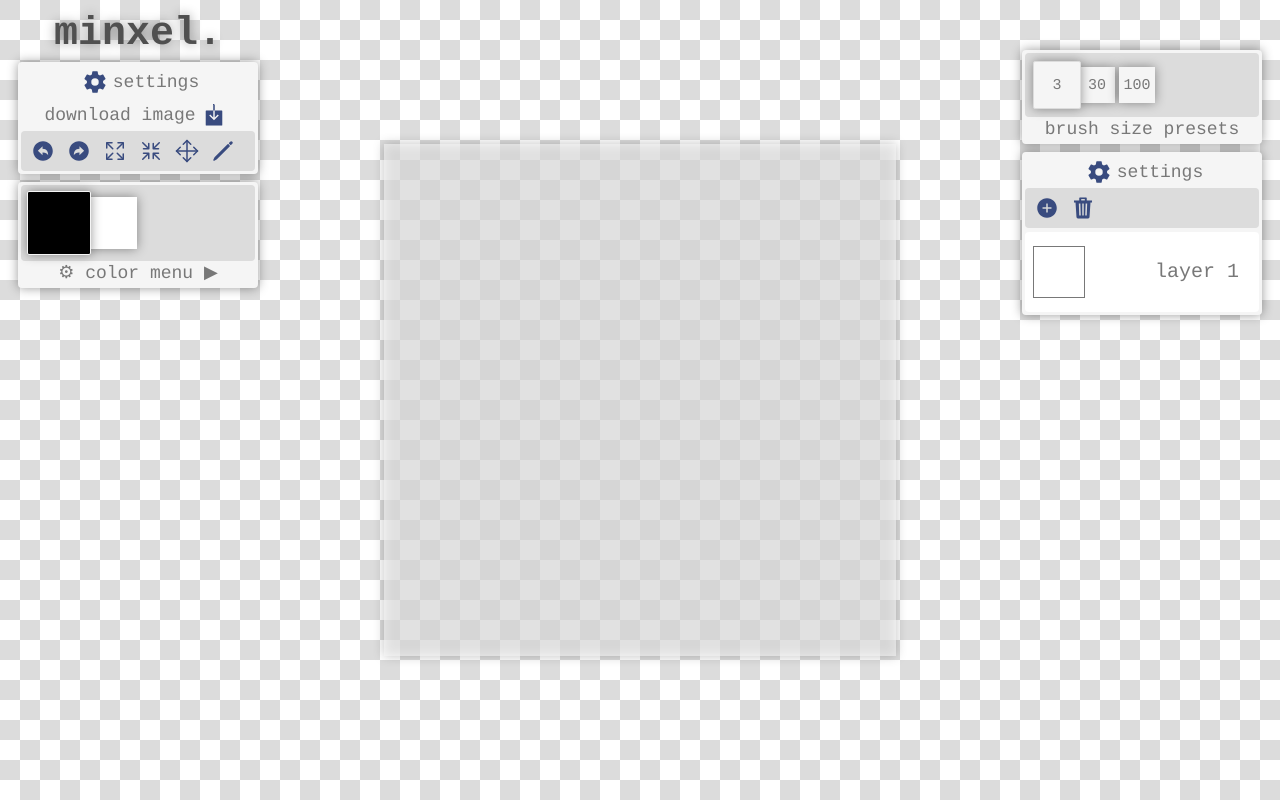
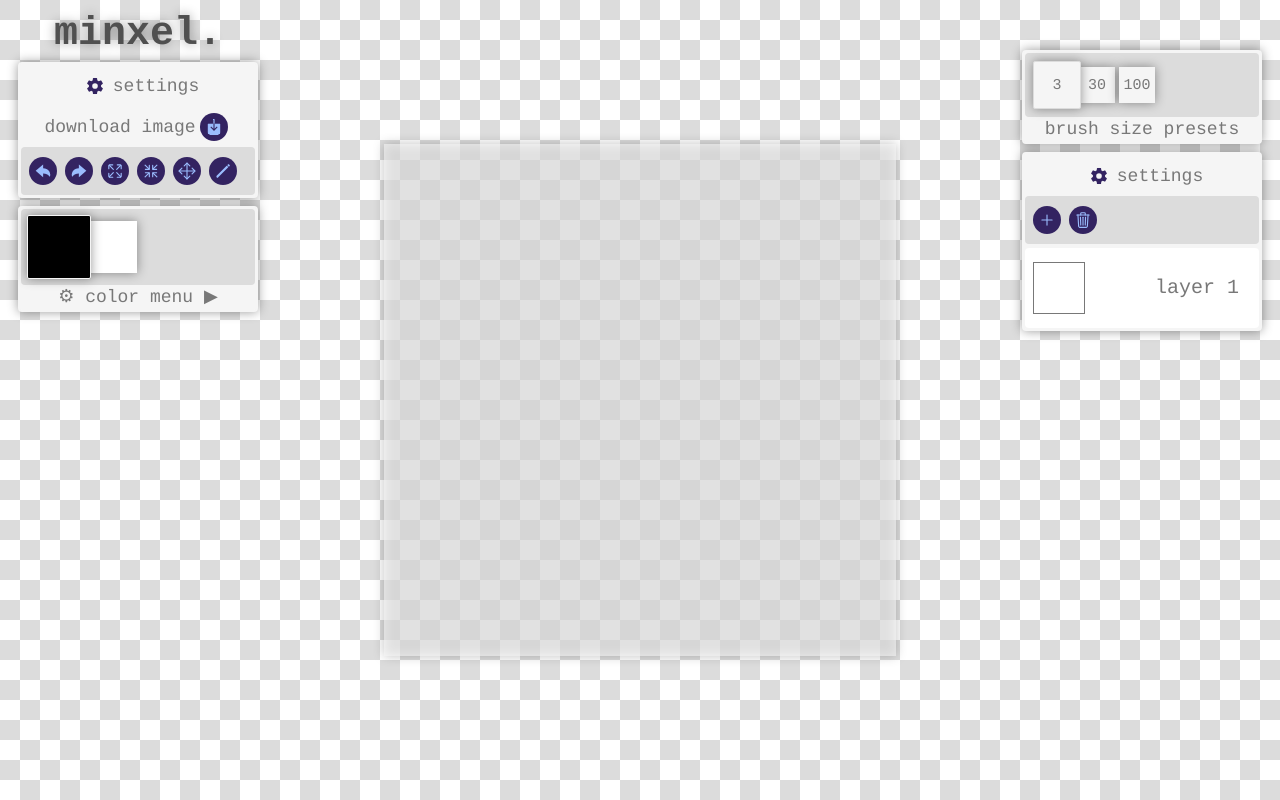
Before and after one commit to cyan-oj/minxel, a React (Vite) app: page / in a window 1280 px wide. Built offline with nearby package versions, Linux system fonts and the light colour scheme.

Commit message:
css tweaks

```diff
--- a/src/Workspace/Layers.jsx
+++ b/src/Workspace/Layers.jsx
@@ -1,8 +1,8 @@
 import { useRef, useState } from "react"
 import LayerPreview from "./LayerPreview"
 import "./Layers.css"
-import { ReactComponent as AddIcon } from "../assets/icons/sharp-icons/add-circle-sharp.svg"
-import { ReactComponent as TrashIcon } from "../assets/icons/sharp-icons/trash-sharp.svg"
+import { ReactComponent as AddIcon } from "../assets/icons/outline-icons/add-outline.svg"
+import { ReactComponent as TrashIcon } from "../assets/icons/outline-icons/trash-outline.svg"
 import { ReactComponent as SettingsIcon } from '../assets/icons/sharp-icons/settings-sharp.svg'
 import ToolButton from "./ToolButton"
 
@@ -33,7 +33,7 @@ function Layers({ layers, stroke, activeLayer, dispatch }) {
     <div className="toolbox" id="layer-controls">
       <div className="toolbar" >
         <button onClick={ e => setShowTools( !showTools ) }>
-          <SettingsIcon  className="icon"/> settings
+          <SettingsIcon  className="unpin"/> settings
         </button>
       </div>
       <div className="tool-toggles">
--- a/src/Workspace/ToolButton.jsx
+++ b/src/Workspace/ToolButton.jsx
@@ -14,7 +14,7 @@ function ToolButton({ buttonText, Icon, showTools, state = false, action, dispat
       { showTools &&
       <>
         <div onClick={() => setPinned( !pinned )} className="tool-name">
-          { pinned ? <PinnedIcon className="icon" /> : <UnPinnedIcon className="icon" /> }
+          { pinned ? <PinnedIcon className="pin" /> : <UnPinnedIcon className="unpin" /> }
         </div>
         <div className="tool-details">
           <div className="tool-name">
--- a/src/Workspace/Workspace.jsx
+++ b/src/Workspace/Workspace.jsx
@@ -6,8 +6,8 @@ import Brushes from './Brushes.jsx'
 import Layers from './Layers.jsx'
 import ToolButton from './ToolButton.jsx'
 import './Workspace.css'
-import { ReactComponent as UndoIcon } from '../assets/icons/sharp-icons/arrow-undo-circle-sharp.svg'
-import { ReactComponent as RedoIcon } from '../assets/icons/sharp-icons/arrow-redo-circle-sharp.svg'
+import { ReactComponent as UndoIcon } from '../assets/icons/sharp-icons/arrow-undo-sharp.svg'
+import { ReactComponent as RedoIcon } from '../assets/icons/sharp-icons/arrow-redo-sharp.svg'
 import { ReactComponent as DownloadIcon } from '../assets/icons/sharp-icons/download-sharp.svg'
 
 import { ReactComponent as ZoomInIcon } from '../assets/icons/outline-icons/expand-outline.svg'
@@ -284,7 +284,7 @@ function Workspace( props ) {
         <div className='toolbox'>
           <div className='toolbar'>
             <button onClick={ e => setShowTools( !showTools ) }>
-              <SettingsIcon  className="icon"/> settings
+              <SettingsIcon  className="unpin"/> settings
             </button>
             <button onClick={ saveFile }>
               download image  <DownloadIcon  className="icon"/>
--- a/src/index.css
+++ b/src/index.css
@@ -2,7 +2,7 @@
 	--base: rgba(220, 220, 220);
 	--alt: rgba(245, 245, 245);
 	--highlight: rgba(255, 255, 255);
-	--accent: rgb(57, 75, 127);
+	--accent: rgb(51, 35, 97);
 	--active: rgb(154, 188, 253);
 	--main: rgba(120, 120, 120);
 	--emphasis: rgba(80, 80, 80);
@@ -145,18 +145,33 @@ input[type='range']::-moz-range-thumb {
 	border: solid 1px var(--alt)
 }
 
-.icon, .icon-active {
+.icon, .icon-active, .pin, .unpin {
+	display: flex;
+	align-items: center;
+	background-color: var(--accent);
+	border-radius: 16px;
+	fill: var(--active);
+	stroke: var(--active);
+	width: 18px;
+	height: 18px;
+	padding: 5px;
+	margin: 2px 4px;
+}
+.icon:hover {
+	background-color: var(--active);
 	fill: var(--accent);
 	stroke: var(--accent);
-	width: 24px;
-	height: 24px;
-	margin: 0px 6px;
-}
-.icon:hover {
-	fill: var(--active);
-	stroke: var(--active);
 }
 .icon-active {
-	fill: var(--active);
-	stroke: var(--active);
+	background-color: var(--active);
+	fill: var(--accent);
+	stroke: var(--accent);
 }
+.pin, .unpin {
+	background-color: var(--active);
+	fill: var(--accent);
+	stroke: var(--accent);
+}
+.unpin {
+	background-color: transparent;
+}
```
Also changed, not shown: src/assets/icons/sharp-icons/arrow-redo-sharp.svg (added), src/assets/icons/sharp-icons/arrow-undo-sharp.svg (added).
